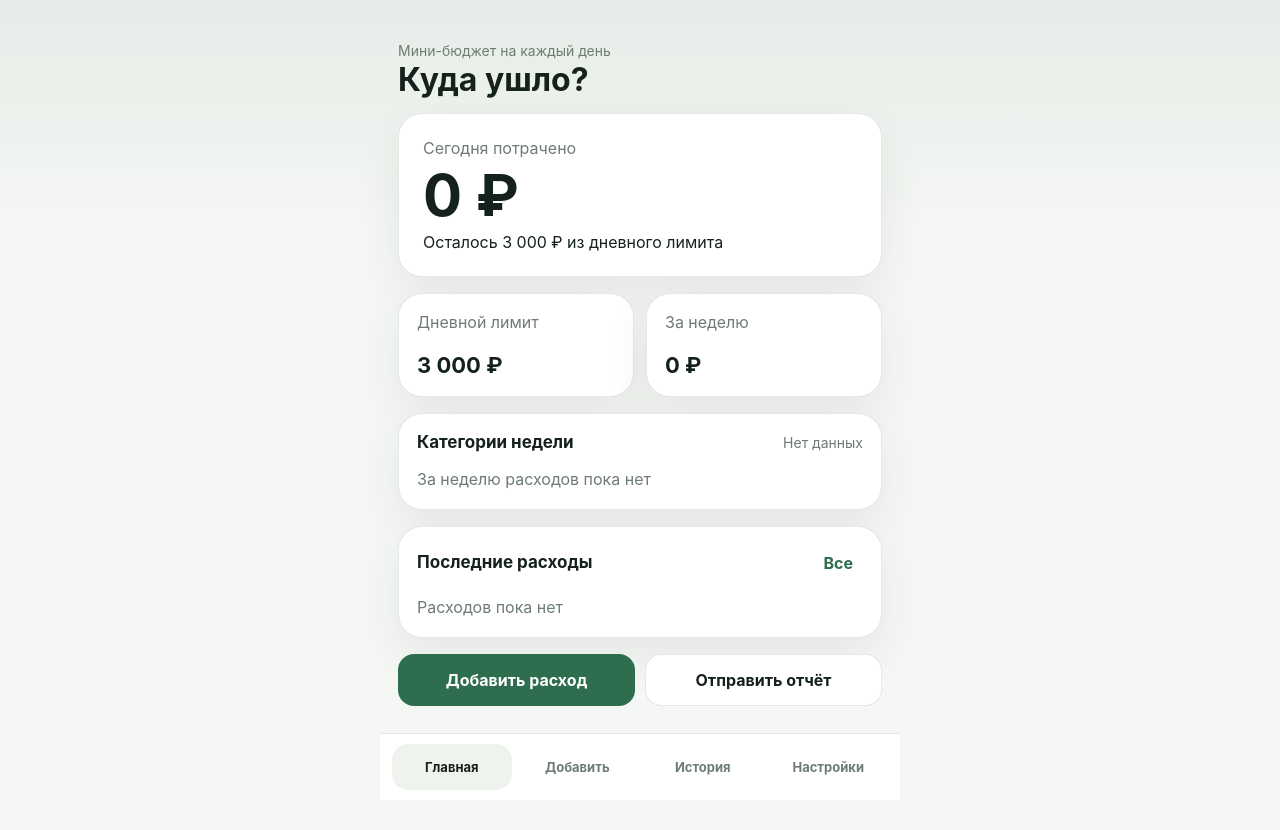
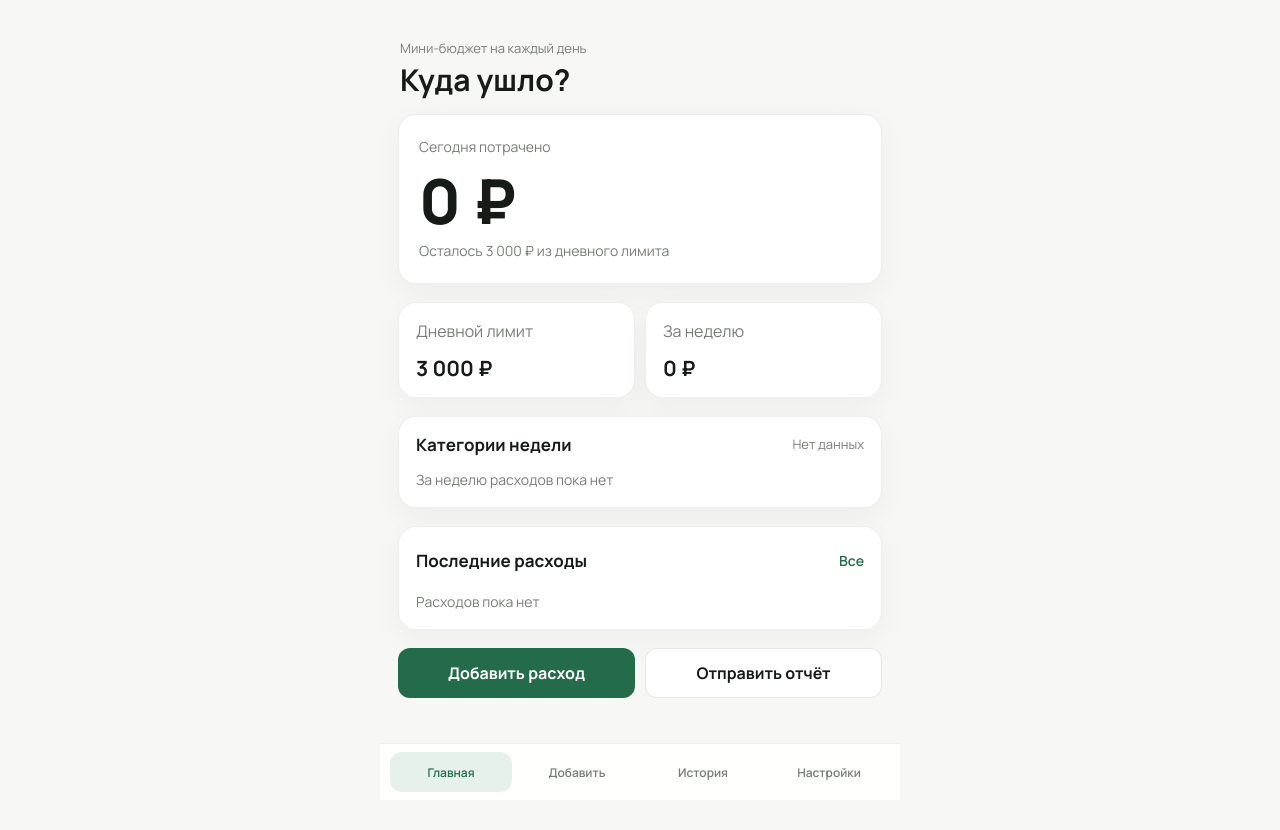
Before and after one commit to endocrincentrprodiabet-afk/kuda-ushlo-miniapp, a React (Vite) app in the folder web/: page / in a window 1280 px wide. After the commit the page ends 800 px from the top, so only its background shows below. Built offline with nearby package versions, Linux system fonts and the light colour scheme.

Commit message:
Polish web app UI

```diff
--- a/web/src/App.tsx
+++ b/web/src/App.tsx
@@ -49,7 +49,6 @@ export default function App() {
         <HomeScreen
           expenses={expenses}
           settings={settings}
-          reportText={reportText}
           onNavigate={setScreen}
           onSendReport={handleSendReport}
         />
--- a/web/src/screens/AddExpenseScreen.tsx
+++ b/web/src/screens/AddExpenseScreen.tsx
@@ -50,7 +50,7 @@ export function AddExpenseScreen({ onAddExpense, onNavigate }: AddExpenseScreenP
       </header>
 
       <form className="form-card" onSubmit={handleSubmit}>
-        <label>
+        <label className="amount-field">
           <span>Сумма</span>
           <input
             inputMode="decimal"
--- a/web/src/screens/HomeScreen.tsx
+++ b/web/src/screens/HomeScreen.tsx
@@ -6,12 +6,11 @@ import type { Expense, Screen, Settings } from '../types';
 type HomeScreenProps = {
   expenses: Expense[];
   settings: Settings;
-  reportText: string;
   onNavigate: (screen: Screen) => void;
   onSendReport: () => void;
 };
 
-export function HomeScreen({ expenses, settings, reportText, onNavigate, onSendReport }: HomeScreenProps) {
+export function HomeScreen({ expenses, settings, onNavigate, onSendReport }: HomeScreenProps) {
   const todayTotal = sumExpenses(getTodayExpenses(expenses));
   const weekExpenses = getWeekExpenses(expenses);
   const weekTotal = sumExpenses(weekExpenses);
@@ -92,13 +91,6 @@ export function HomeScreen({ expenses, settings, reportText, onNavigate, onSendR
           Отправить отчёт
         </button>
       </div>
-
-      {reportText ? (
-        <section className="card">
-          <h2>Отчёт</h2>
-          <pre className="report">{reportText}</pre>
-        </section>
-      ) : null}
     </main>
   );
 }
--- a/web/src/screens/SettingsScreen.tsx
+++ b/web/src/screens/SettingsScreen.tsx
@@ -34,10 +34,10 @@ export function SettingsScreen({ settings, onSaveSettings, onClearData }: Settin
           <input inputMode="decimal" min="0" onChange={(event) => setDailyLimit(event.target.value)} type="number" value={dailyLimit} />
         </label>
 
-        <label>
+        <div className="setting-row">
           <span>Валюта</span>
-          <input disabled type="text" value={settings.currency} />
-        </label>
+          <strong>{settings.currency}</strong>
+        </div>
 
         {saved ? <p className="success-text">Настройки сохранены</p> : null}
 
--- a/web/src/styles.css
+++ b/web/src/styles.css
@@ -1,32 +1,48 @@
+@import url('https://fonts.googleapis.com/css2?family=Manrope:wght@400;500;600;700;800&display=swap');
+
 :root {
-  color-scheme: light dark;
+  color-scheme: light;
   font-family:
-    Inter, ui-sans-serif, system-ui, -apple-system, BlinkMacSystemFont, "Segoe UI", sans-serif;
-  background: var(--tg-theme-bg-color, #f5f7f4);
-  color: var(--tg-theme-text-color, #15211b);
-  --bg: var(--tg-theme-bg-color, #f5f7f4);
+    "Manrope", system-ui, -apple-system, BlinkMacSystemFont, "Segoe UI", sans-serif;
+  background: var(--tg-theme-bg-color, #f7f7f5);
+  color: var(--tg-theme-text-color, #171b18);
+  --bg: var(--tg-theme-bg-color, #f7f7f5);
   --surface: var(--tg-theme-secondary-bg-color, #ffffff);
-  --surface-soft: #eef4ed;
-  --text: var(--tg-theme-text-color, #15211b);
-  --muted: var(--tg-theme-hint-color, #6e7c73);
-  --line: rgba(35, 64, 48, 0.12);
-  --accent: var(--tg-theme-button-color, #2f6d4f);
+  --surface-soft: #f3f4f1;
+  --surface-strong: #ebece8;
+  --text: var(--tg-theme-text-color, #171b18);
+  --muted: var(--tg-theme-hint-color, #777d76);
+  --muted-soft: #9aa09a;
+  --line: rgba(25, 31, 27, 0.1);
+  --line-soft: rgba(25, 31, 27, 0.07);
+  --accent: var(--tg-theme-button-color, #246b4b);
+  --accent-pressed: #1d5b3f;
+  --accent-soft: #e7f1eb;
   --accent-text: var(--tg-theme-button-text-color, #ffffff);
-  --danger: #b94b4b;
-  --shadow: 0 18px 45px rgba(33, 54, 40, 0.08);
+  --danger: #b24b4b;
+  --danger-soft: #f7eeee;
+  --shadow: 0 10px 30px rgba(24, 30, 26, 0.045);
 }
 
 @media (prefers-color-scheme: dark) {
   :root {
-    --bg: var(--tg-theme-bg-color, #121714);
-    --surface: var(--tg-theme-secondary-bg-color, #1b221e);
-    --surface-soft: #223027;
-    --text: var(--tg-theme-text-color, #edf3ee);
-    --muted: var(--tg-theme-hint-color, #a4b2a8);
-    --line: rgba(229, 241, 232, 0.12);
-    --accent: var(--tg-theme-button-color, #77b991);
-    --accent-text: var(--tg-theme-button-text-color, #0f1712);
-    --shadow: 0 18px 45px rgba(0, 0, 0, 0.22);
+    color-scheme: dark;
+    --bg: var(--tg-theme-bg-color, #111411);
+    --surface: var(--tg-theme-secondary-bg-color, #191d19);
+    --surface-soft: #20251f;
+    --surface-strong: #282e27;
+    --text: var(--tg-theme-text-color, #eef1ed);
+    --muted: var(--tg-theme-hint-color, #a5aca5);
+    --muted-soft: #808980;
+    --line: rgba(238, 241, 237, 0.12);
+    --line-soft: rgba(238, 241, 237, 0.08);
+    --accent: var(--tg-theme-button-color, #70b58d);
+    --accent-pressed: #8cc6a4;
+    --accent-soft: rgba(112, 181, 141, 0.14);
+    --accent-text: var(--tg-theme-button-text-color, #0d150f);
+    --danger: #e08a8a;
+    --danger-soft: rgba(224, 138, 138, 0.1);
+    --shadow: none;
   }
 }
 
@@ -38,40 +54,43 @@ body {
   margin: 0;
   min-width: 320px;
   min-height: 100vh;
-  background:
-    linear-gradient(180deg, rgba(47, 109, 79, 0.08), transparent 230px),
-    var(--bg);
+  background: var(--bg);
   color: var(--text);
+  text-rendering: optimizeLegibility;
+  -webkit-font-smoothing: antialiased;
 }
 
 button,
-input {
+input,
+textarea,
+select {
   font: inherit;
 }
 
 button {
   cursor: pointer;
+  -webkit-tap-highlight-color: transparent;
 }
 
 .app-shell {
   width: min(100%, 520px);
   min-height: 100vh;
   margin: 0 auto;
-  padding-bottom: 92px;
+  padding-bottom: calc(78px + env(safe-area-inset-bottom));
 }
 
 .screen {
   display: flex;
   flex-direction: column;
-  gap: 16px;
-  padding: 22px 16px;
+  gap: 18px;
+  padding: 24px 16px 10px;
 }
 
 .top-header {
   display: flex;
   align-items: flex-start;
   justify-content: space-between;
-  padding-top: 8px;
+  padding: 6px 2px 0;
 }
 
 h1,
@@ -81,33 +100,35 @@ p {
 }
 
 h1 {
-  margin-top: 4px;
-  font-size: 32px;
-  line-height: 1.05;
+  margin-top: 5px;
+  font-size: 30px;
+  font-weight: 700;
+  line-height: 1.12;
   letter-spacing: 0;
 }
 
 h2 {
   font-size: 17px;
+  font-weight: 650;
   line-height: 1.25;
   letter-spacing: 0;
 }
 
 .subtitle,
-.muted,
-.expense-item span {
+.muted {
   color: var(--muted);
 }
 
 .subtitle {
-  font-size: 14px;
+  font-size: 13px;
+  line-height: 1.35;
 }
 
 .hero-card,
 .card,
 .form-card {
-  border: 1px solid var(--line);
-  border-radius: 24px;
+  border: 1px solid var(--line-soft);
+  border-radius: 18px;
   background: var(--surface);
   box-shadow: var(--shadow);
 }
@@ -115,45 +136,52 @@ h2 {
 .hero-card {
   display: flex;
   flex-direction: column;
-  gap: 8px;
-  padding: 24px;
+  gap: 10px;
+  padding: 22px 20px;
 }
 
-.hero-card span {
+.hero-card span,
+.hero-card p {
   color: var(--muted);
+  font-size: 14px;
+  line-height: 1.4;
 }
 
 .hero-card strong {
-  font-size: clamp(38px, 12vw, 58px);
-  line-height: 1;
+  margin-top: 4px;
+  font-size: clamp(42px, 13vw, 62px);
+  font-weight: 750;
+  line-height: 0.98;
   letter-spacing: 0;
 }
 
 .card,
 .form-card {
-  padding: 18px;
+  padding: 17px;
 }
 
 .grid-two {
   display: grid;
   grid-template-columns: 1fr 1fr;
-  gap: 12px;
+  gap: 10px;
 }
 
 .grid-two .card {
   display: flex;
-  min-height: 104px;
+  min-height: 96px;
   flex-direction: column;
   justify-content: space-between;
 }
 
 .grid-two strong {
-  font-size: 22px;
+  margin-top: 12px;
+  font-size: 21px;
+  font-weight: 700;
+  line-height: 1.1;
   letter-spacing: 0;
 }
 
 .section-title,
-.expense-row,
 .category-bar div {
   display: flex;
   align-items: center;
@@ -167,7 +195,9 @@ h2 {
 
 .section-title span {
   color: var(--muted);
-  font-size: 14px;
+  font-size: 13px;
+  line-height: 1.35;
+  text-align: right;
 }
 
 .category-bars,
@@ -178,17 +208,32 @@ h2 {
   gap: 12px;
 }
 
+.category-bars {
+  gap: 13px;
+}
+
 .category-bar {
   display: flex;
   flex-direction: column;
   gap: 8px;
 }
 
+.category-bar span {
+  font-size: 14px;
+  line-height: 1.25;
+}
+
+.category-bar span:last-child {
+  color: var(--muted);
+  font-variant-numeric: tabular-nums;
+  text-align: right;
+}
+
 .bar-track {
-  height: 8px;
+  height: 6px;
   overflow: hidden;
   border-radius: 999px;
-  background: var(--surface-soft);
+  background: var(--surface-strong);
 }
 
 .bar-fill {
@@ -197,13 +242,16 @@ h2 {
   background: var(--accent);
 }
 
+.expense-list {
+  gap: 0;
+}
+
 .expense-item {
   display: grid;
-  grid-template-columns: 1fr auto;
-  gap: 12px;
-  align-items: center;
+  grid-template-columns: minmax(0, 1fr);
+  gap: 8px;
   padding: 14px 0;
-  border-top: 1px solid var(--line);
+  border-top: 1px solid var(--line-soft);
 }
 
 .expense-item:first-child {
@@ -215,10 +263,51 @@ h2 {
   padding-bottom: 0;
 }
 
-.expense-item p {
-  margin: 5px 0;
+.expense-content {
+  min-width: 0;
+}
+
+.expense-head {
+  display: grid;
+  grid-template-columns: minmax(0, 1fr) auto;
+  align-items: baseline;
+  gap: 14px;
+}
+
+.expense-category {
+  overflow: hidden;
+  font-size: 15px;
+  font-weight: 600;
+  line-height: 1.3;
+  text-overflow: ellipsis;
+  white-space: nowrap;
+}
+
+.expense-amount {
+  font-size: 15px;
+  font-weight: 700;
+  font-variant-numeric: tabular-nums;
+  line-height: 1.3;
+  text-align: right;
+  white-space: nowrap;
+}
+
+.expense-meta {
+  display: flex;
+  flex-wrap: wrap;
+  gap: 4px 10px;
+  margin-top: 5px;
   color: var(--muted);
-  font-size: 14px;
+  font-size: 13px;
+  line-height: 1.35;
+}
+
+.expense-meta span:first-child {
+  min-width: 0;
+}
+
+.expense-meta span:last-child {
+  color: var(--muted-soft);
 }
 
 .actions {
@@ -229,16 +318,17 @@ h2 {
 .primary-button,
 .secondary-button,
 .text-button,
+.delete-button,
 .chip,
 .segmented button,
 .nav-button {
   border: 0;
-  border-radius: 16px;
+  border-radius: 12px;
 }
 
 .primary-button,
 .secondary-button {
-  min-height: 52px;
+  min-height: 50px;
   padding: 0 18px;
   font-weight: 700;
 }
@@ -248,17 +338,30 @@ h2 {
   color: var(--accent-text);
 }
 
+.primary-button:active {
+  background: var(--accent-pressed);
+}
+
 .secondary-button {
   border: 1px solid var(--line);
   background: var(--surface);
   color: var(--text);
 }
 
-.text-button {
-  padding: 8px 10px;
+.text-button,
+.delete-button {
+  padding: 7px 0;
   background: transparent;
   color: var(--accent);
-  font-weight: 700;
+  font-size: 14px;
+  font-weight: 600;
+}
+
+.delete-button {
+  justify-self: end;
+  color: var(--danger);
+  font-size: 13px;
+  font-weight: 500;
 }
 
 .danger {
@@ -268,11 +371,15 @@ h2 {
 .secondary-button.danger {
   width: 100%;
   margin-top: 16px;
+  border-color: rgba(178, 75, 75, 0.25);
+  background: var(--surface);
   color: var(--danger);
+  font-weight: 560;
 }
 
 .empty-state {
   color: var(--muted);
+  font-size: 14px;
   line-height: 1.5;
 }
 
@@ -291,66 +398,116 @@ fieldset {
 }
 
 label span,
-legend {
+legend,
+.setting-row span {
+  display: block;
   color: var(--muted);
-  font-size: 14px;
+  font-size: 13px;
+  font-weight: 500;
+  line-height: 1.35;
 }
 
 input {
   width: 100%;
-  min-height: 52px;
+  min-height: 50px;
   border: 1px solid var(--line);
-  border-radius: 16px;
+  border-radius: 13px;
   padding: 0 14px;
-  background: var(--surface-soft);
+  background: var(--surface);
   color: var(--text);
+  outline: none;
 }
 
-input:disabled {
-  opacity: 0.78;
+input:focus {
+  border-color: rgba(36, 107, 75, 0.45);
+  box-shadow: 0 0 0 3px var(--accent-soft);
+}
+
+.amount-field input {
+  min-height: 62px;
+  font-size: 30px;
+  font-weight: 700;
+  letter-spacing: 0;
+}
+
+.form-card fieldset {
+  gap: 0;
+}
+
+.form-card fieldset legend {
+  margin-bottom: 12px;
 }
 
 .chips {
   display: flex;
   flex-wrap: wrap;
-  gap: 8px;
+  gap: 8px 7px;
+  margin-top: 0;
 }
 
 .chip {
-  min-height: 42px;
-  padding: 0 14px;
-  background: var(--surface-soft);
+  min-height: 36px;
+  padding: 0 12px;
+  border: 1px solid var(--line);
+  background: var(--surface);
   color: var(--text);
+  font-size: 14px;
+  font-weight: 600;
 }
 
 .chip.active,
 .segmented button.active {
+  border-color: transparent;
   background: var(--accent);
   color: var(--accent-text);
 }
 
 .form-error {
   color: var(--danger);
+  font-size: 14px;
+  line-height: 1.45;
 }
 
 .success-text {
   color: var(--accent);
+  font-size: 14px;
+  line-height: 1.45;
 }
 
 .segmented {
   display: grid;
   grid-template-columns: repeat(3, 1fr);
-  gap: 6px;
-  padding: 6px;
-  border: 1px solid var(--line);
-  border-radius: 18px;
+  gap: 4px;
+  padding: 4px;
+  border: 1px solid var(--line-soft);
+  border-radius: 14px;
   background: var(--surface);
 }
 
 .segmented button {
-  min-height: 42px;
+  min-height: 38px;
   background: transparent;
   color: var(--muted);
+  font-size: 14px;
+  font-weight: 600;
+}
+
+.setting-row {
+  display: flex;
+  align-items: center;
+  justify-content: space-between;
+  gap: 16px;
+  min-height: 50px;
+  border: 1px solid var(--line-soft);
+  border-radius: 13px;
+  padding: 0 14px;
+  background: var(--surface);
+}
+
+.setting-row strong {
+  font-size: 15px;
+  font-weight: 700;
+  letter-spacing: 0.02em;
 }
 
 .report {
@@ -368,32 +525,38 @@ input:disabled {
   left: 0;
   display: grid;
   grid-template-columns: repeat(4, 1fr);
-  gap: 6px;
+  gap: 4px;
   width: min(100%, 520px);
   margin: 0 auto;
-  padding: 10px 12px calc(10px + env(safe-area-inset-bottom));
-  border-top: 1px solid var(--line);
-  background: color-mix(in srgb, var(--surface) 92%, transparent);
-  backdrop-filter: blur(16px);
+  padding: 8px 10px calc(8px + env(safe-area-inset-bottom));
+  border-top: 1px solid var(--line-soft);
+  background: rgba(255, 255, 255, 0.9);
+  backdrop-filter: blur(18px);
 }
 
 .nav-button {
-  min-height: 46px;
-  padding: 0 6px;
+  min-height: 40px;
+  padding: 0 4px;
   background: transparent;
   color: var(--muted);
-  font-size: 13px;
-  font-weight: 700;
+  font-size: 12px;
+  font-weight: 600;
 }
 
 .nav-button.active {
-  background: var(--surface-soft);
-  color: var(--text);
+  background: var(--accent-soft);
+  color: var(--accent);
+}
+
+@media (prefers-color-scheme: dark) {
+  .bottom-nav {
+    background: rgba(25, 29, 25, 0.9);
+  }
 }
 
 @media (min-width: 720px) {
   .screen {
-    padding: 34px 18px;
+    padding: 34px 18px 14px;
   }
 
   .actions {
```
Also changed, not shown: web/src/components/ExpenseList.tsx (+9 -7 lines).
